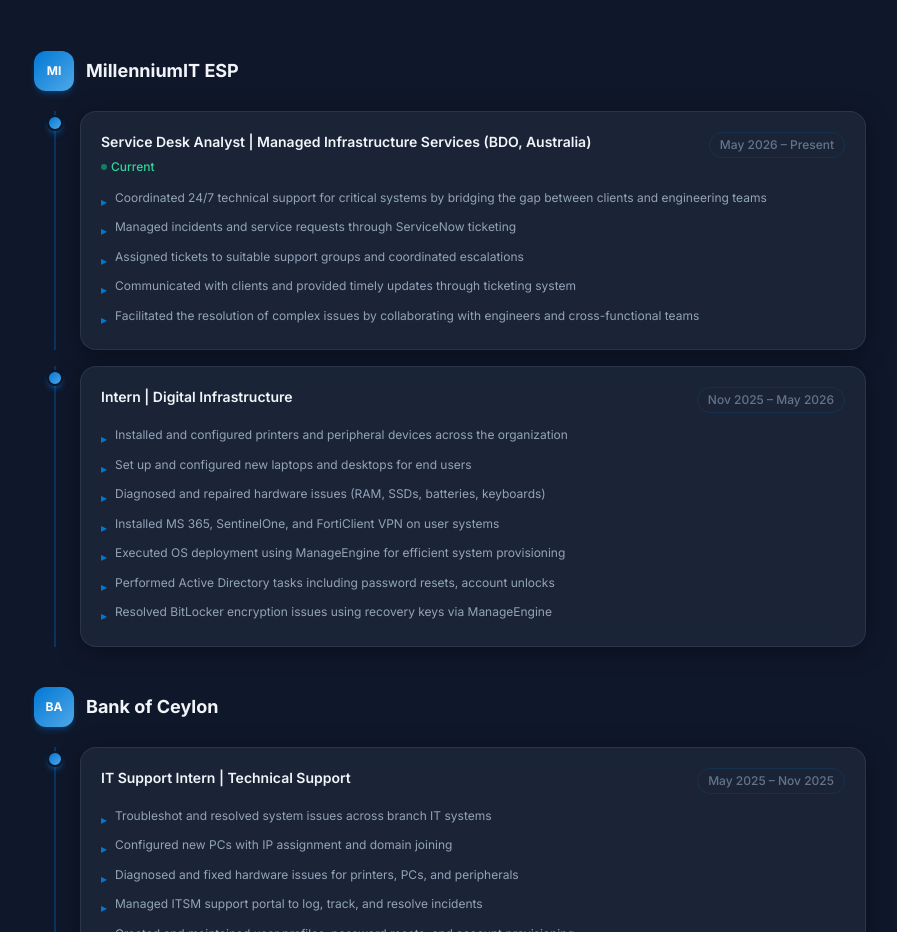
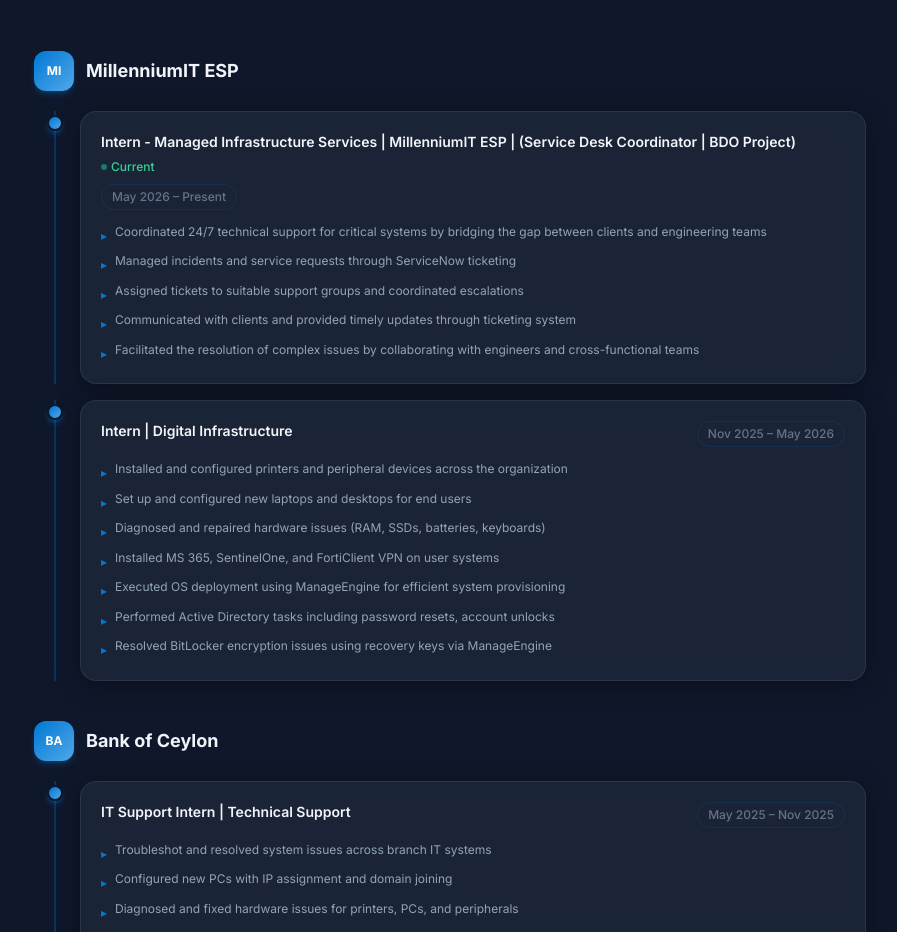
Before and after one commit to HarithaLayomin/Haritha-Layomin-Portfolio, a React (Vite) app: page / in a window 1280 px wide. Shown: the part 1840-2772 px from the top of the page, without its empty margins (190-1087 px from the left). Built offline with nearby package versions, Linux system fonts and the light colour scheme; the HTML template or start-up script is replaced by a standard one.

Commit message:
Done some updates with CV

```diff
--- a/src/components/Experience.jsx
+++ b/src/components/Experience.jsx
@@ -5,7 +5,7 @@
     company: 'MillenniumIT ESP',
     roles: [
       {
-        title: 'Service Desk Analyst | Managed Infrastructure Services (BDO, Australia)',
+        title: 'Intern - Managed Infrastructure Services | MillenniumIT ESP | (Service Desk Coordinator | BDO Project)',
         period: 'May 2026 – Present',
         current: true,
         responsibilities: [
```
Also changed, not shown: 1 other file (tests, documents, lock files or other folders).
